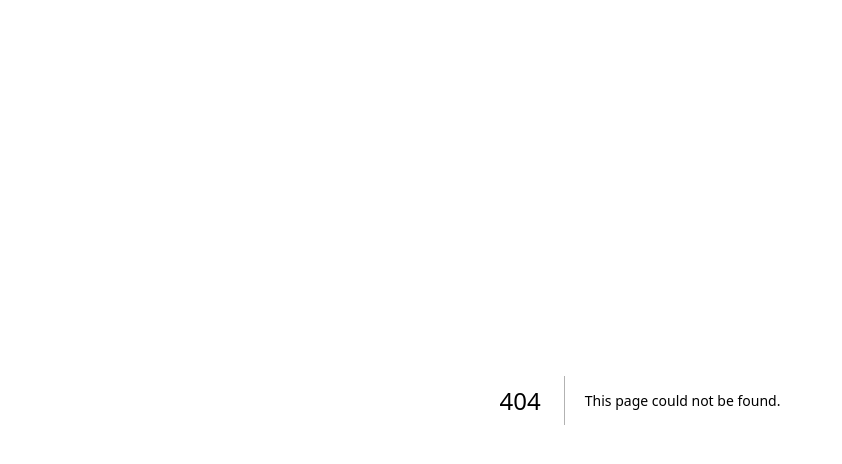
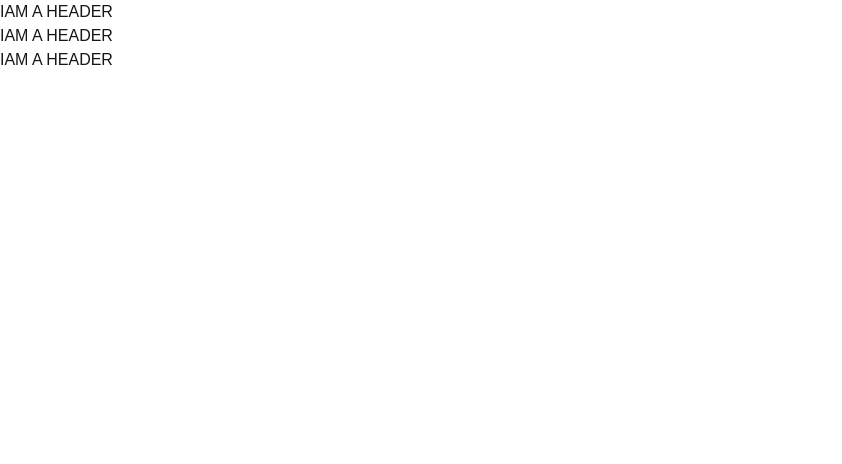
Before and after one commit to kobrius11/kobrius11.github.io, a Next.js app: page /blog in a window 1280 px wide. Before the commit this address had no page. Shown: the top 464 px of the page, without its empty margins (0-842 px from the left). Built offline with nearby package versions, Linux system fonts and the light colour scheme.

Commit message:
ADDED: nothing

```diff
--- /dev/null
+++ b/components/containers/MainContainer.tsx
@@ -0,0 +1,9 @@
+import { ComponentProps } from "../../interfaces/ComponentProps";
+
+export default function MainContainer ({ children, className="" }: ComponentProps ) {
+    return (
+        <div className={`Container ${className}`}>
+            { children }
+      </div>
+    );
+}
--- /dev/null
+++ b/components/header/HeaderContainer.tsx
@@ -0,0 +1,14 @@
+import { ComponentProps } from "../../interfaces/ComponentProps";
+import MainContainer from "../containers/MainContainer";
+
+export default function HeaderContainer ({ children, className="" }: ComponentProps ) {
+    return (
+        <MainContainer>
+            <div className="flex items-center">
+                <div className={`grid grid-cols-3 ${className}`}>
+                    {children}
+                </div>
+            </div>
+        </MainContainer>
+    );
+}
--- /dev/null
+++ b/interfaces/ComponentProps.ts
@@ -0,0 +1,4 @@
+export interface ComponentProps {
+    children: React.ReactNode;
+    className?: string;
+}
--- /dev/null
+++ b/src/app/blog/page.tsx
@@ -0,0 +1,13 @@
+import HeaderContainer from "../../../components/header/HeaderContainer"
+
+
+export default function BlogPage () {
+    return (
+        <HeaderContainer className="gap-2">
+            <p className="col-span-1 max-w-sm">IAM A HEADER</p>
+            <h1 className="col-span-1">IAM A HEADER</h1>
+            <h1 className="col-span-1">IAM A HEADER</h1>
+        </HeaderContainer>
+
+    );
+}
--- a/src/app/globals.css
+++ b/src/app/globals.css
@@ -20,18 +20,8 @@ body {
   font-family: Arial, Helvetica, sans-serif;
 }
 
-@keyframes shine {
-  0% {
-    background-position: 0;
-  }
-  60% {
-    background-position: 600px;
-  }
-  100% {
-    background-position: 600px;
-  }
-}
 
+/* ANIMATIONS */
 .shine-text {
   padding: 64px;
   font-size: 50px;
@@ -44,5 +34,18 @@ body {
   background: linear-gradient(to right, hsl(0, 0%, 30%) 0, hsl(0, 0%, 100%) 10%, hsl(0, 0%, 30%) 20%);
   -webkit-background-clip: text;
   -webkit-text-fill-color: transparent;
-  animation: shine 6s infinite linear;
+  animation: shine 3s infinite linear;
 }
+
+/* KEYFRAMES */
+@keyframes shine {
+  0% {
+    background-position: -100;
+  }
+  60% {
+    background-position: 700px;
+  }
+  100% {
+    background-position: 750px;
+  }
+}
```
Also changed, not shown: components/ComingSoon.tsx (deleted, +0 -64 lines), src/app/not-found.tsx (added, +9 -0 lines), src/app/page.tsx (+5 -4 lines).
